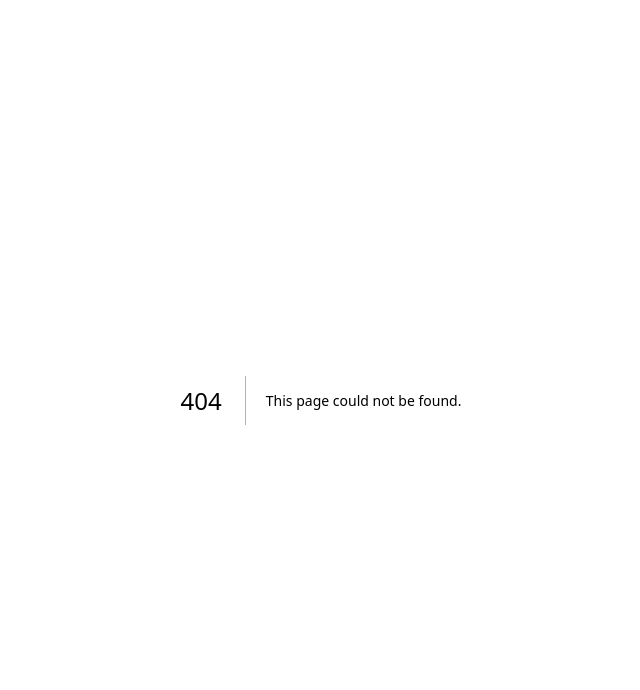
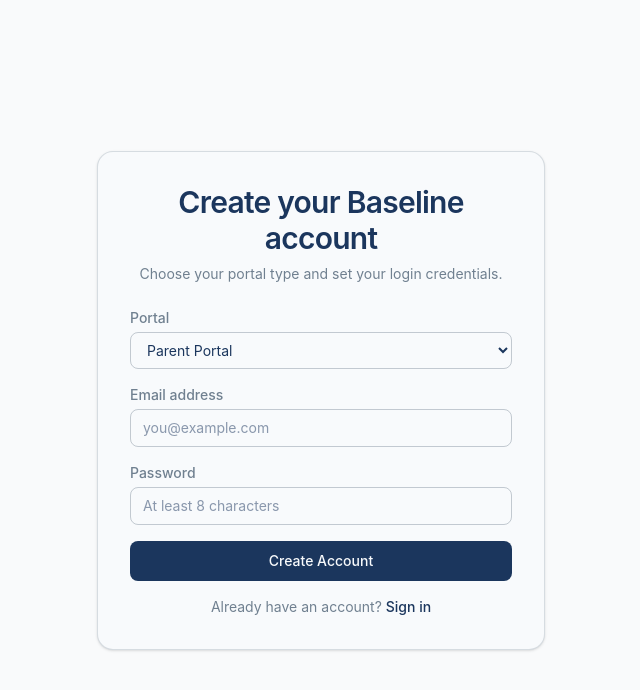
Before and after one commit to elizabethashleigh11-stack/baseline-app, a Next.js app: page /signup in a window 1280 px wide. Before the commit this address had no page. Shown: the top 690 px of the page, without its empty margins (319-959 px from the left). Built offline with nearby package versions, Linux system fonts and the light colour scheme.

Commit message:
Add Supabase sign-up page and login link
Co-authored-by: elizabethashleigh11-stack <262952209+elizabethashleigh11-stack@users.noreply.github.com>

```diff
--- a/app/login/page.tsx
+++ b/app/login/page.tsx
@@ -149,7 +149,10 @@ export default function LoginPage() {
               <Link href="#" className="text-slate-gray hover:text-navy-blue">
                 Forgot Password?
               </Link>
-              <Link href="#" className="text-slate-gray hover:text-navy-blue">
+              <Link
+                href="/signup"
+                className="text-slate-gray hover:text-navy-blue"
+              >
                 Create an Account
               </Link>
             </div>
--- /dev/null
+++ b/app/signup/page.tsx
@@ -0,0 +1,138 @@
+"use client";
+
+import Link from "next/link";
+import { useState } from "react";
+import { getSupabaseClient } from "@/lib/supabase/client";
+
+type PortalRole = "parent" | "professional";
+
+export default function SignUpPage() {
+  const [email, setEmail] = useState("");
+  const [password, setPassword] = useState("");
+  const [role, setRole] = useState<PortalRole>("parent");
+  const [status, setStatus] = useState("");
+  const [loading, setLoading] = useState(false);
+
+  async function handleSignUp(e: React.FormEvent<HTMLFormElement>) {
+    e.preventDefault();
+    setLoading(true);
+    setStatus("Creating account...");
+
+    try {
+      const supabase = getSupabaseClient();
+      const { error } = await supabase.auth.signUp({
+        email,
+        password,
+        options: {
+          data: { role },
+        },
+      });
+
+      if (error) {
+        setStatus(`Error: ${error.message}`);
+      } else {
+        setStatus("Success! Profile created. Check your email to confirm.");
+      }
+    } catch (error) {
+      const message = error instanceof Error ? error.message : "Unknown error";
+      setStatus(`Error: ${message}`);
+    } finally {
+      setLoading(false);
+    }
+  }
+
+  return (
+    <main className="bg-gray-50 flex min-h-screen items-center justify-center px-4 py-8 sm:px-6">
+      <section className="bg-crisp-white w-full max-w-md rounded-2xl border border-slate-gray/25 p-6 shadow-sm sm:p-8">
+        <h1 className="text-navy-blue text-center text-2xl font-semibold tracking-tight sm:text-3xl">
+          Create your Baseline account
+        </h1>
+        <p className="text-slate-gray mt-2 text-center text-sm">
+          Choose your portal type and set your login credentials.
+        </p>
+
+        <form onSubmit={handleSignUp} className="mt-6 space-y-4">
+          <div>
+            <label
+              htmlFor="role"
+              className="text-slate-gray mb-1 block text-sm font-medium"
+            >
+              Portal
+            </label>
+            <select
+              id="role"
+              value={role}
+              onChange={(e) => setRole(e.target.value as PortalRole)}
+              className="focus:border-navy-blue focus:ring-navy-blue w-full rounded-lg border border-slate-gray/40 px-3 py-2 text-sm outline-none focus:ring-2"
+            >
+              <option value="parent">Parent Portal</option>
+              <option value="professional">Professional Portal</option>
+            </select>
+          </div>
+
+          <div>
+            <label
+              htmlFor="email"
+              className="text-slate-gray mb-1 block text-sm font-medium"
+            >
+              Email address
+            </label>
+            <input
+              id="email"
+              type="email"
+              required
+              value={email}
+              onChange={(e) => setEmail(e.target.value)}
+              placeholder="you@example.com"
+              className="focus:border-navy-blue focus:ring-navy-blue w-full rounded-lg border border-slate-gray/40 px-3 py-2 text-sm outline-none focus:ring-2"
+            />
+          </div>
+
+          <div>
+            <label
+              htmlFor="password"
+              className="text-slate-gray mb-1 block text-sm font-medium"
+            >
+              Password
+            </label>
+            <input
+              id="password"
+              type="password"
+              minLength={8}
+              required
+              value={password}
+              onChange={(e) => setPassword(e.target.value)}
+              placeholder="At least 8 characters"
+              className="focus:border-navy-blue focus:ring-navy-blue w-full rounded-lg border border-slate-gray/40 px-3 py-2 text-sm outline-none focus:ring-2"
+            />
+          </div>
+
+          {status && (
+            <p
+              className={`text-sm ${
+                status.startsWith("Error:") ? "text-red-700" : "text-green-700"
+              }`}
+            >
+              {status}
+            </p>
+          )}
+
+          <button
+            type="submit"
+            disabled={loading}
+            className="bg-navy-blue text-crisp-white w-full rounded-lg px-4 py-2.5 text-sm font-medium disabled:opacity-70"
+          >
+            {loading ? "Creating..." : "Create Account"}
+          </button>
+        </form>
+
+        <p className="text-slate-gray mt-4 text-center text-sm">
+          Already have an account?{" "}
+          <Link href="/login" className="text-navy-blue font-medium">
+            Sign in
+          </Link>
+        </p>
+      </section>
+    </main>
+  );
+}
```
